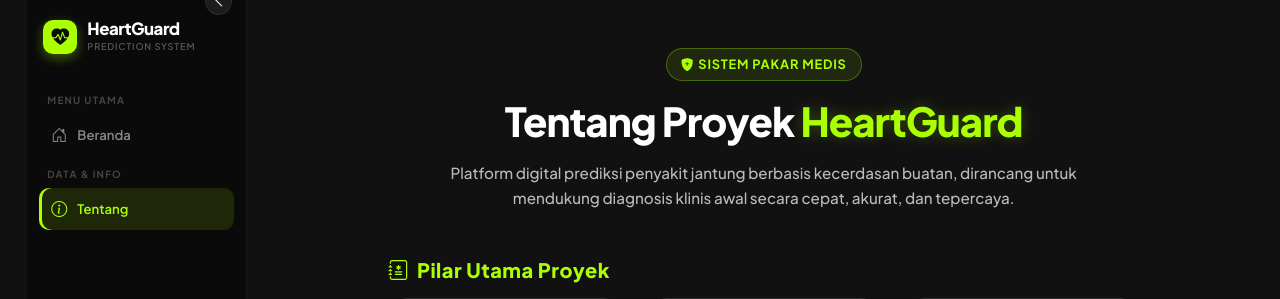
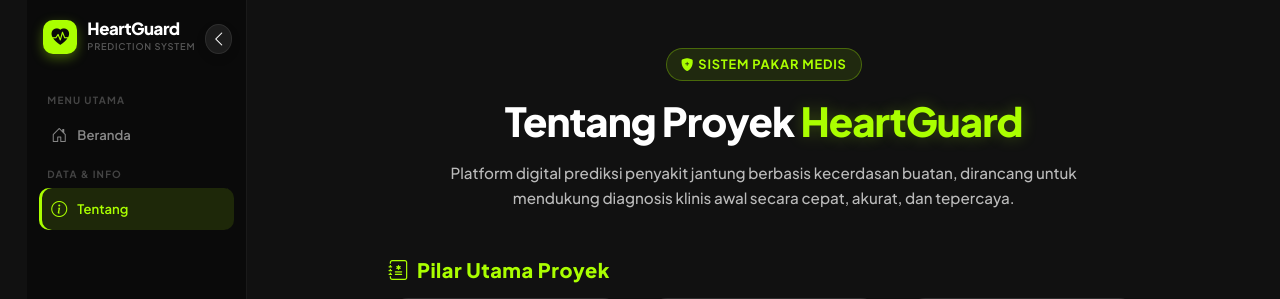
Before and after one commit to SofyanBaharudinnn/heart-disease-prediction, a Django app: page /about/ in a window 1280 px wide. Shown: the top 299 px of the page. Run offline with Django 4.2, Linux system fonts and the light colour scheme.

Commit message:
style: Shift collapsed sidebar toggle button slightly right to prevent logo overlap

```diff
--- a/heart_disease/templates/heart_disease/base.html
+++ b/heart_disease/templates/heart_disease/base.html
@@ -1491,7 +1491,7 @@
 
       body.sidebar-collapsed .sidebar-toggle-desktop,
       html.sidebar-collapsed-init .sidebar-toggle-desktop {
-        left: 55px !important;
+        left: 62px !important;
       }
     }
 
@@ -1499,8 +1499,7 @@
     .sidebar-toggle-desktop {
       position: fixed;
       left: 205px; /* 220px minus half the button width (15px) */
-      top: 50%;
-      transform: translateY(-50%);
+      top: 1.5rem;
       width: 30px;
       height: 30px;
       border-radius: 50%;
```
